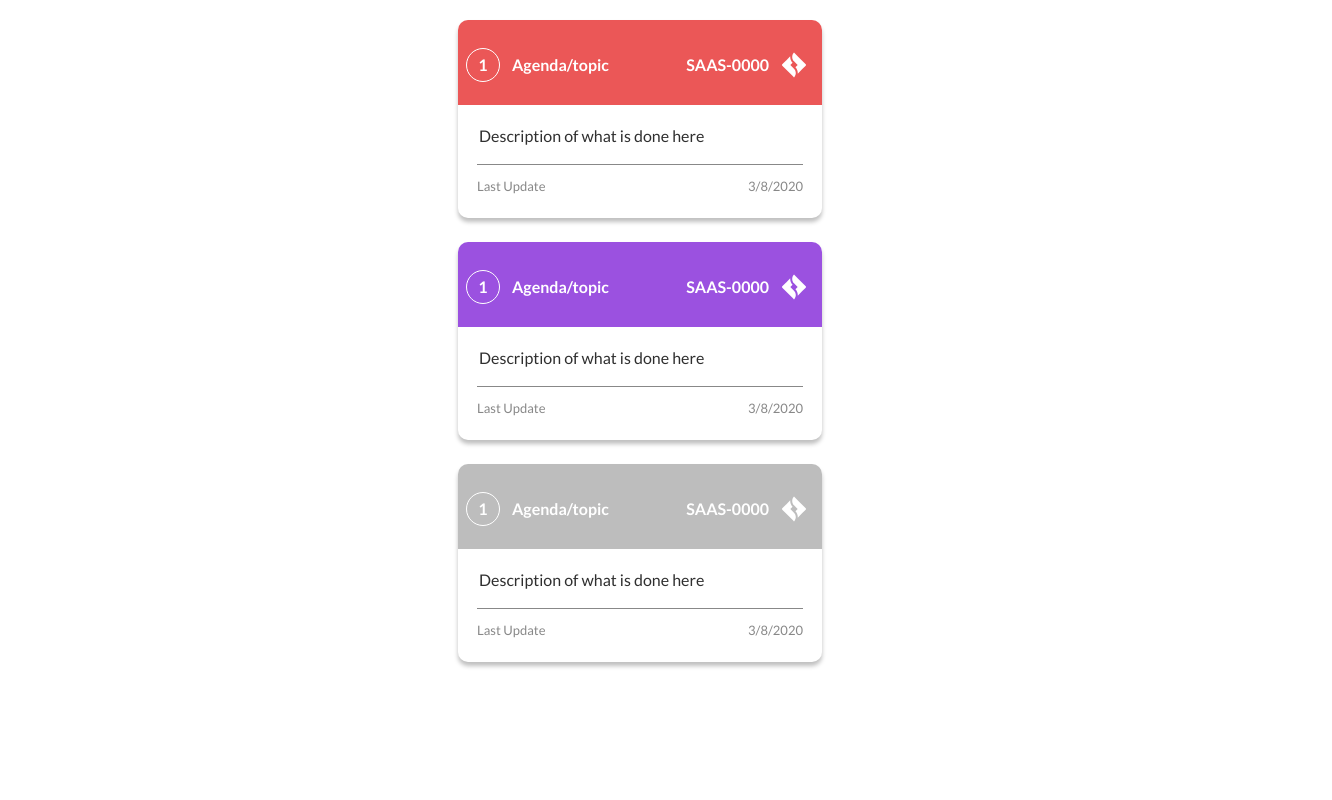
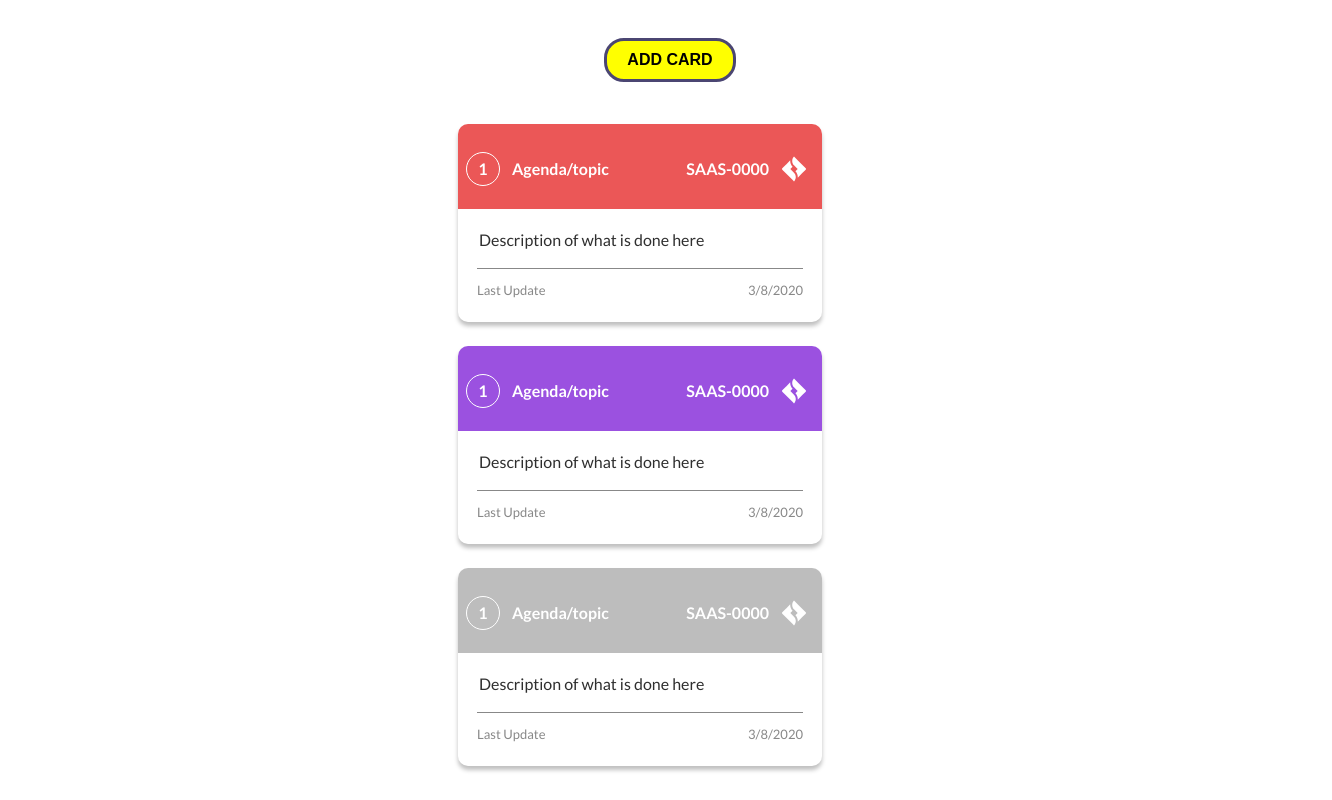
Before and after one commit to Mark767/examenopta, a plain HTML site: page index.html in a window 1280 px wide. Shown: the whole page, 1332 px wide, since content can reach past the window. Drawn offline with Linux system fonts and the light colour scheme; files whose address does not match are found by name.

Commit message:
Crear Cards Realizado

```diff
--- a/index.html
+++ b/index.html
@@ -10,6 +10,10 @@
     <title>Document</title>
 </head>
 <body>
+    <div class="action-buttons">
+        <button id="add-button"> ADD CARD </button>
+
+    </div>
     <section class="cards-container" id="app">
         <div class="card">
             <div class="card__header card-red">
--- a/style.css
+++ b/style.css
@@ -10,6 +10,26 @@
 body{
     font-family: 'Lato', sans-serif;
 }
+
+.action-buttons {
+    padding: 30px;
+    width: 100%;
+    display: flex;
+    flex-direction: row;
+    justify-content: center;
+    align-items: center;
+}
+
+.action-buttons button {
+    padding: 10px 20px;
+    background-color: yellow;
+    border: 3px solid #4b4672;
+    margin: 0 10px;
+    border-radius: 20px;
+    font-weight: bold;
+    font-size: 1em;
+}
+
 .cards-container{
     display: flex;
     flex-direction: column;
```
